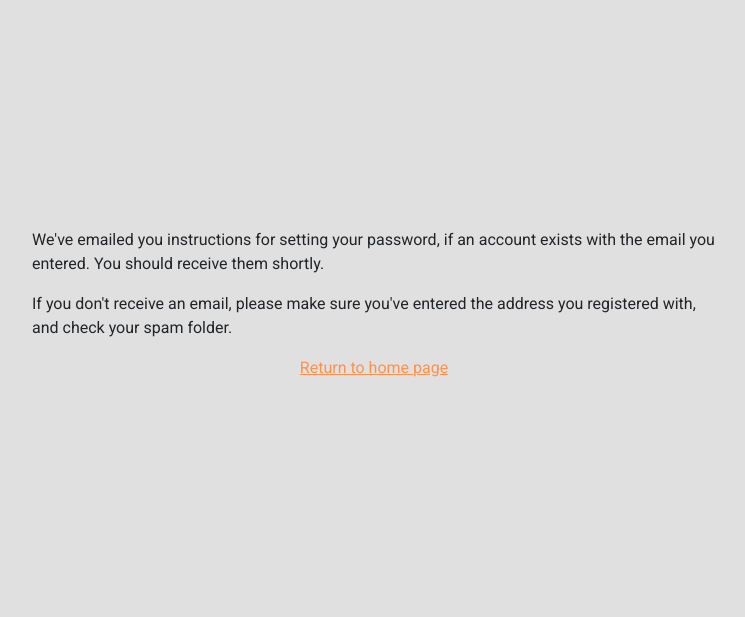
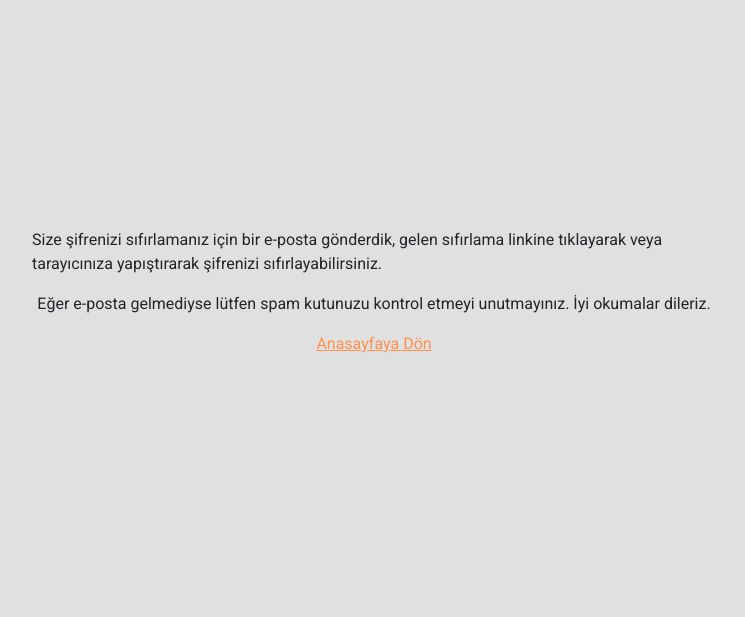
Before and after one commit to batuhanbag/ED-Production, a Django app: page /password_reset/done/ in a window 1280 px wide. Shown: the part 67-684 px from the top of the page, without its empty margins (266-1011 px from the left). Run offline with Django 3.2, Linux system fonts and the light colour scheme; some libraries are stand-ins or nearby versions.

Commit message:
son düzenlemeler-3

```diff
--- a/templates/registration/password_change_done.html
+++ b/templates/registration/password_change_done.html
@@ -8,7 +8,7 @@
 
 <div class="container " style="padding-top: 250px;">
 	<div class="d-flex flex-column">
-		<p class="m-auto">Your password has been Updated.</p>
+		<p class="m-auto">Şifreniz Başarıyla Güncellenmiştir..</p>
 		<a class="m-auto" style="color: #ff914d ;" href="/"> Ana Sayfaya Dön</a>
 	</div>
 </div>
--- a/templates/registration/password_reset_complete.html
+++ b/templates/registration/password_reset_complete.html
@@ -9,9 +9,9 @@
 
 <div class="container" style="padding: 250px">
 	<div class="d-flex flex-column">
-		<p class="m-auto">Your password has been reset. You may go ahead and <a style="color:#ff914d ;"
-				href="{% url 'account:login' %}">sign
-				in</a> now.</p>
+		<p class="m-auto">Şifreniz Güncellenmiştir. <a style="color:#ff914d ;" href="{% url 'account:login' %}">Giriş
+				Yap
+			</a></p>
 	</div>
 </div>
 
--- a/templates/registration/password_reset_done.html
+++ b/templates/registration/password_reset_done.html
@@ -9,14 +9,13 @@
 
 	<div class="d-flex flex-column">
 		<p class="m-auto p-2">
-			We've emailed you instructions for setting your password, if an account exists with the email you entered.
-			You should receive them shortly.
+			Size şifrenizi sıfırlamanız için bir e-posta gönderdik, gelen sıfırlama linkine tıklayarak veya tarayıcınıza
+			yapıştırarak şifrenizi sıfırlayabilirsiniz.
 		</p>
 		<p class="m-auto p-2">
-			If you don't receive an email, please make sure you've entered the address you registered with,
-			and check your spam folder.
+			Eğer e-posta gelmediyse lütfen spam kutunuzu kontrol etmeyi unutmayınız. İyi okumalar dileriz.
 		</p>
-		<p class="m-auto p-2"><a style="color: #ff914d;" href="{% url 'index' %}">Return to home page</a></p>
+		<p class="m-auto p-2"><a style="color: #ff914d;" href="{% url 'index' %}">Anasayfaya Dön</a></p>
 	</div>
 </div>
 
```
